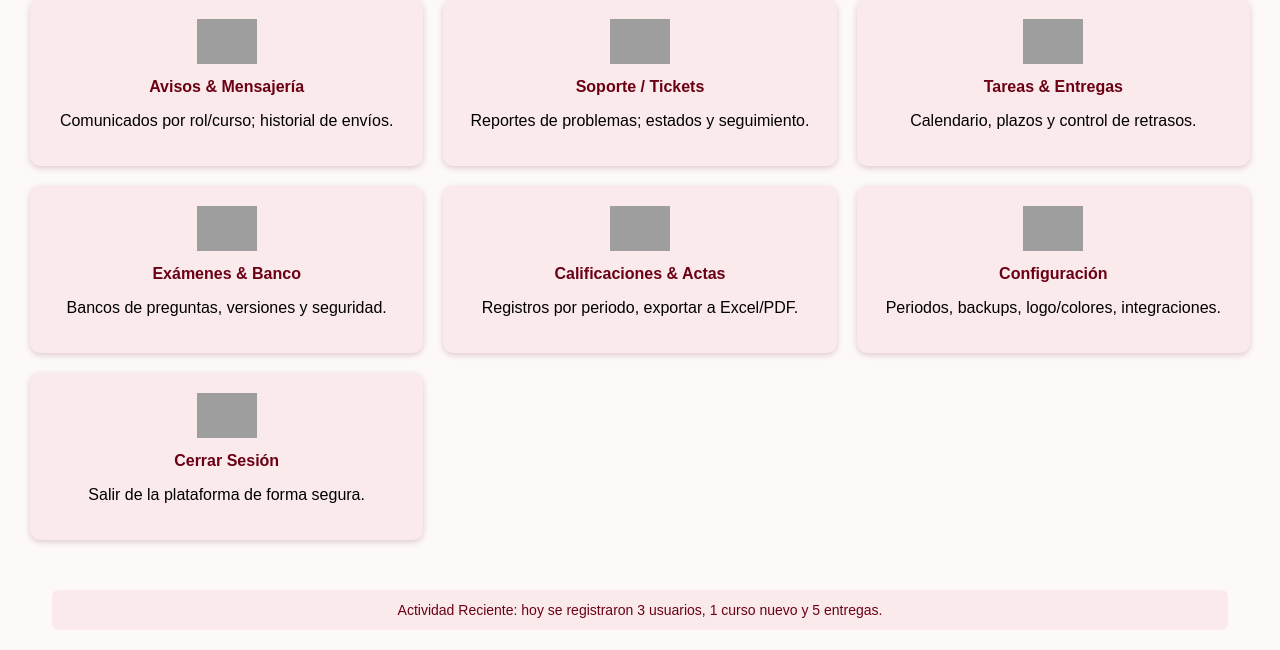
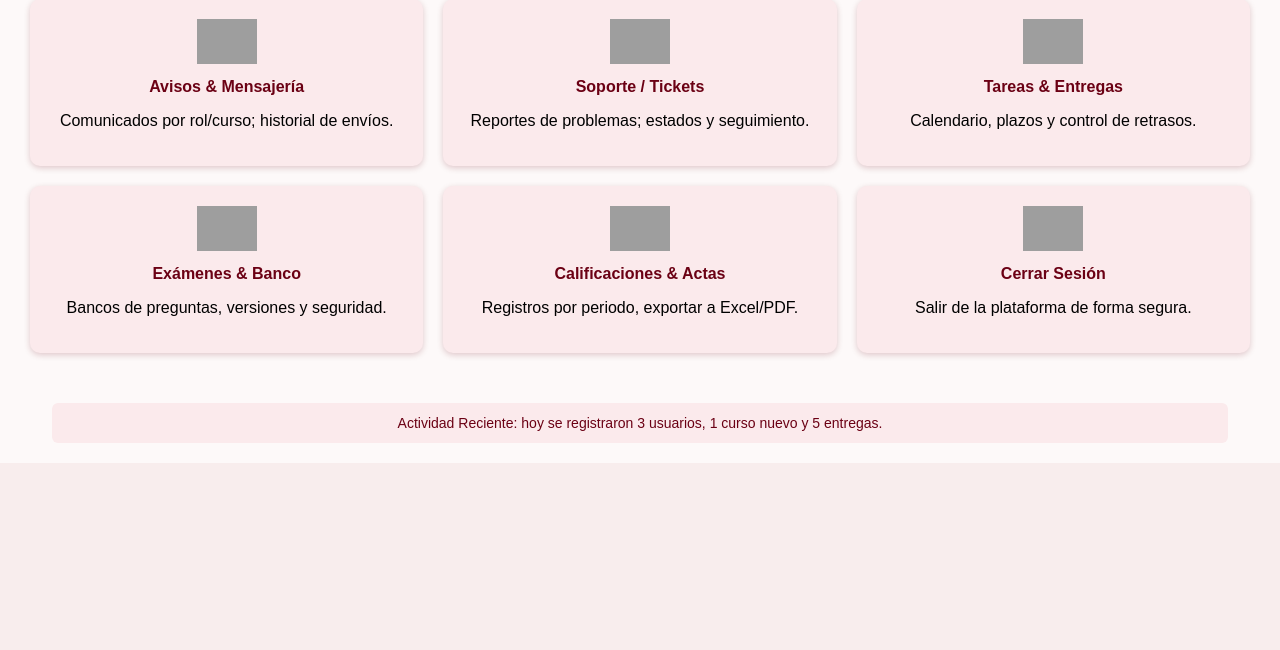
Before and after one commit to MatthewMontanoRevilla13/FMSDigital, a PHP site: page /admin.php in a window 1280 px wide. Shown: the part 402-1052 px from the top of the page. After the commit the page ends 833 px from the top, so only its background shows below. Run offline with PHP 8.4, Linux system fonts and the light colour scheme; the visitor is signed in with stand-in values (Sample User, id 1); grey boxes are pictures that could not be loaded.

Commit message:
quitar configuracion

```diff
--- a/Maquetacion/Administrador/admin.php
+++ b/Maquetacion/Administrador/admin.php
@@ -85,13 +85,6 @@ if (!isset($_SESSION['rol']) || $_SESSION['rol'] !== 'Administrador') {
       <a href="/admin/calificaciones/index.php">Calificaciones & Actas</a>
       <p>Registros por periodo, exportar a Excel/PDF.</p>
     </div>
-
-    <div class="item">
-      <img src="/icons/settings.svg" alt="Configuración">
-      <a href="/admin/configuracion/index.php">Configuración</a>
-      <p>Periodos, backups, logo/colores, integraciones.</p>
-    </div>
-
     <!-- Cerrar sesión -->
    <div class="item">
   <img src="/icons/logout.svg" alt="Cerrar sesión">
```
Also changed, not shown: Maquetacion/Administrador/configuracion.php (deleted).
